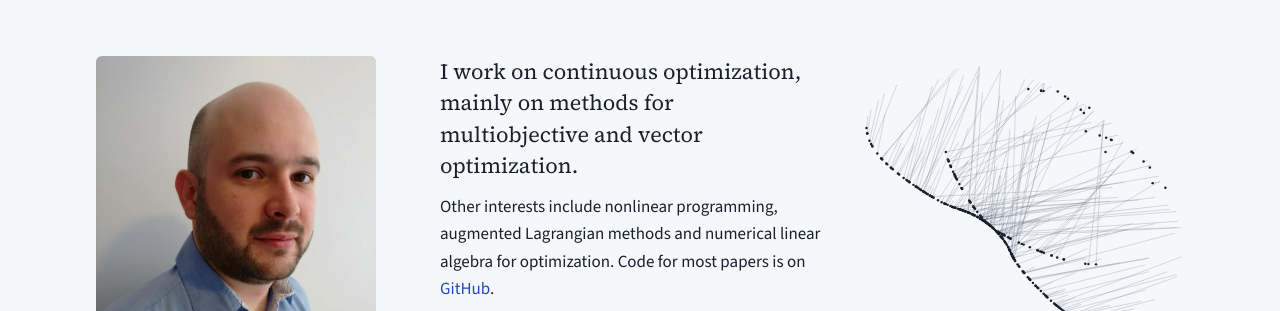
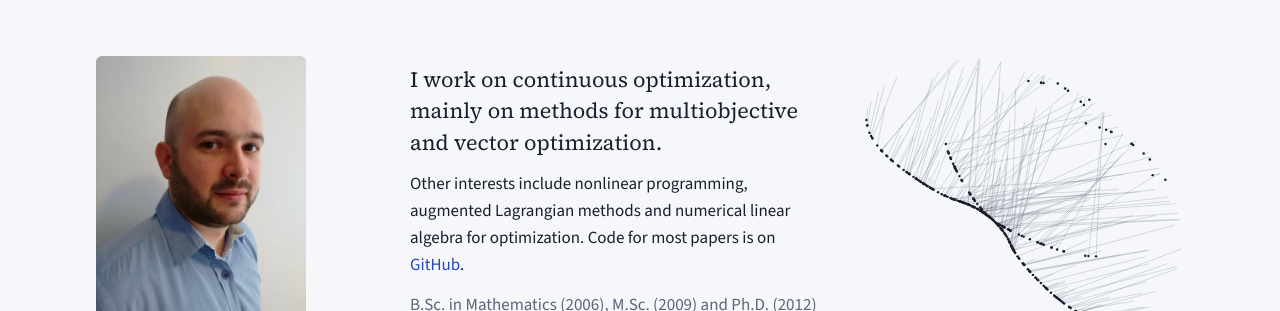
Before and after one commit to lfprudente/lfprudente.github.io, a plain HTML site: page index.html in a window 1280 px wide. Shown: the top 311 px of the page. Drawn offline with nearby package versions, Linux system fonts and the light colour scheme.

Commit message:
Smaller profile photo on desktop
Photo 210px wide (was 280px), profile column 250px; the column now
sticks from 920px window height.

Co-Authored-By: Claude Opus 5.5 <noreply@anthropic.com>

```diff
--- a/index.html
+++ b/index.html
@@ -61,17 +61,17 @@ a:focus-visible, button:focus-visible { outline: 2px solid var(--accent); outlin
   padding-left: max(16px, env(safe-area-inset-left, 0px));
   padding-right: max(16px, env(safe-area-inset-right, 0px));
   display: grid;
-  grid-template-columns: 280px minmax(0, 1fr);
+  grid-template-columns: 250px minmax(0, 1fr);
   gap: 64px;
 }
 
 /* ---------- Profile column ---------- */
 .profile { align-self: start; display: grid; gap: 28px; }
 /* Stick only when the whole column fits in the window. */
-@media (min-width: 861px) and (min-height: 1000px) { .profile { position: sticky; top: calc(32px + env(safe-area-inset-top, 0px)); } }
+@media (min-width: 861px) and (min-height: 920px) { .profile { position: sticky; top: calc(32px + env(safe-area-inset-top, 0px)); } }
 .side-blocks { display: grid; gap: 28px; }
 .id { display: grid; gap: 18px; }
-.photo { width: 100%; height: auto; max-width: 280px; aspect-ratio: 4 / 5; object-fit: cover; object-position: 50% 20%; border-radius: 6px; display: block; background: var(--rule); }
+.photo { width: 100%; height: auto; max-width: 210px; aspect-ratio: 4 / 5; object-fit: cover; object-position: 50% 20%; border-radius: 6px; display: block; background: var(--rule); }
 .id h1 { font: 600 2rem/1.1 var(--serif); margin: 0; letter-spacing: -0.01em; text-wrap: balance; }
 .role { margin: 6px 0 0; color: var(--muted); font-size: 0.98rem; line-height: 1.45; }
 .role a { color: inherit; text-decoration: underline; text-decoration-color: var(--rule); text-underline-offset: 3px; }
```
